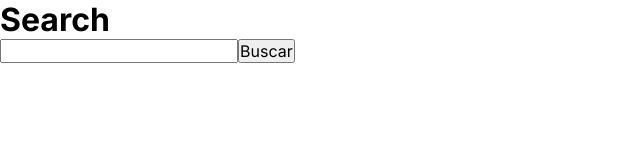
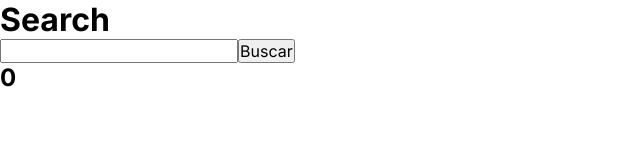
Before and after one commit to Lissone/performance-react, a Next.js app: page / in a window 1280 px wide. Shown: the top 160 px of the page, without its empty margins (0-640 px from the left). Built offline with nearby package versions, Linux system fonts and the light colour scheme.

Commit message:
feat: using useMemo

```diff
--- a/src/pages/components/ProductItem.tsx
+++ b/src/pages/components/ProductItem.tsx
@@ -6,12 +6,16 @@ interface ProductItemProps {
     price: number
     title: string
   }
+  onAddToWishlist: (id: number) => void
 }
 
-function ProductItemComponent({ product }: ProductItemProps) {
+function ProductItemComponent({ product, onAddToWishlist }: ProductItemProps) {
   return (
     <div>
       {product.title} - <strong>{product.price}</strong>
+      <button type="button" onClick={() => onAddToWishlist(product.id)}>
+        Add to Wishlist
+      </button>
     </div>
   )
 }
--- a/src/pages/components/SearchResults.tsx
+++ b/src/pages/components/SearchResults.tsx
@@ -1,3 +1,5 @@
+import { useMemo } from 'react'
+
 import { ProductItem } from './ProductItem'
 
 interface SearchResultsProps {
@@ -6,13 +8,25 @@ interface SearchResultsProps {
     price: number
     title: string
   }>
+  onAddToWishlist: (id: number) => void
 }
 
-export function SearchResults({ results }: SearchResultsProps) {
+export function SearchResults({ results, onAddToWishlist }: SearchResultsProps) {
+  const totalPrice = useMemo(
+    () => results.reduce((total, product) => total + product.price, 0),
+    [results]
+  )
+
   return (
     <div>
+      <h2>{totalPrice}</h2>
+
       {results.map(product => (
-        <ProductItem product={product} />
+        <ProductItem
+          key={product.id}
+          product={product}
+          onAddToWishlist={onAddToWishlist}
+        />
       ))}
     </div>
   )
--- a/src/pages/index.tsx
+++ b/src/pages/index.tsx
@@ -20,6 +20,10 @@ export default function Home() {
     setResults(data)
   }
 
+  async function addToWishlist(id: number) {
+    console.log(id)
+  }
+
   return (
     <>
       <Head>
@@ -35,7 +39,7 @@ export default function Home() {
           <button type="submit">Buscar</button>
         </form>
 
-        <SearchResults results={results} />
+        <SearchResults results={results} onAddToWishlist={addToWishlist} />
       </main>
     </>
   )
```
